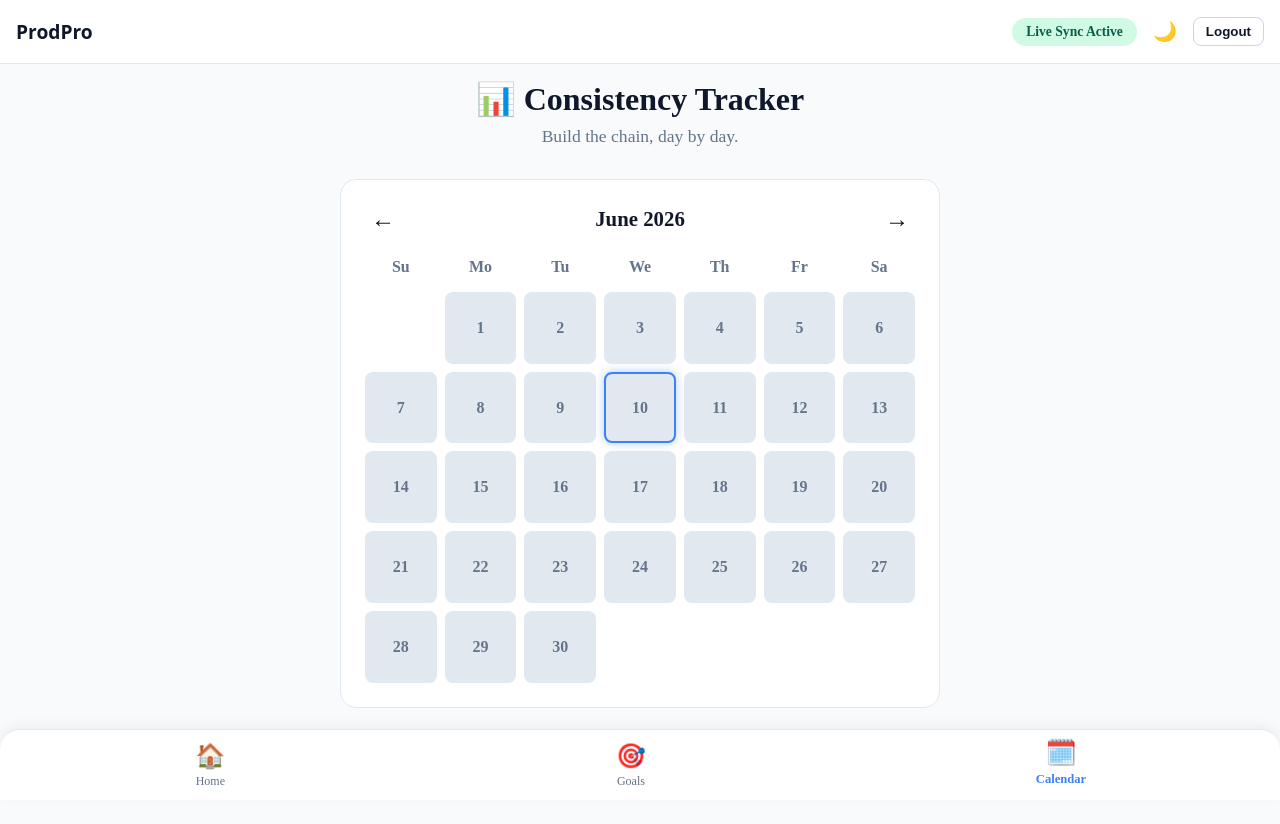
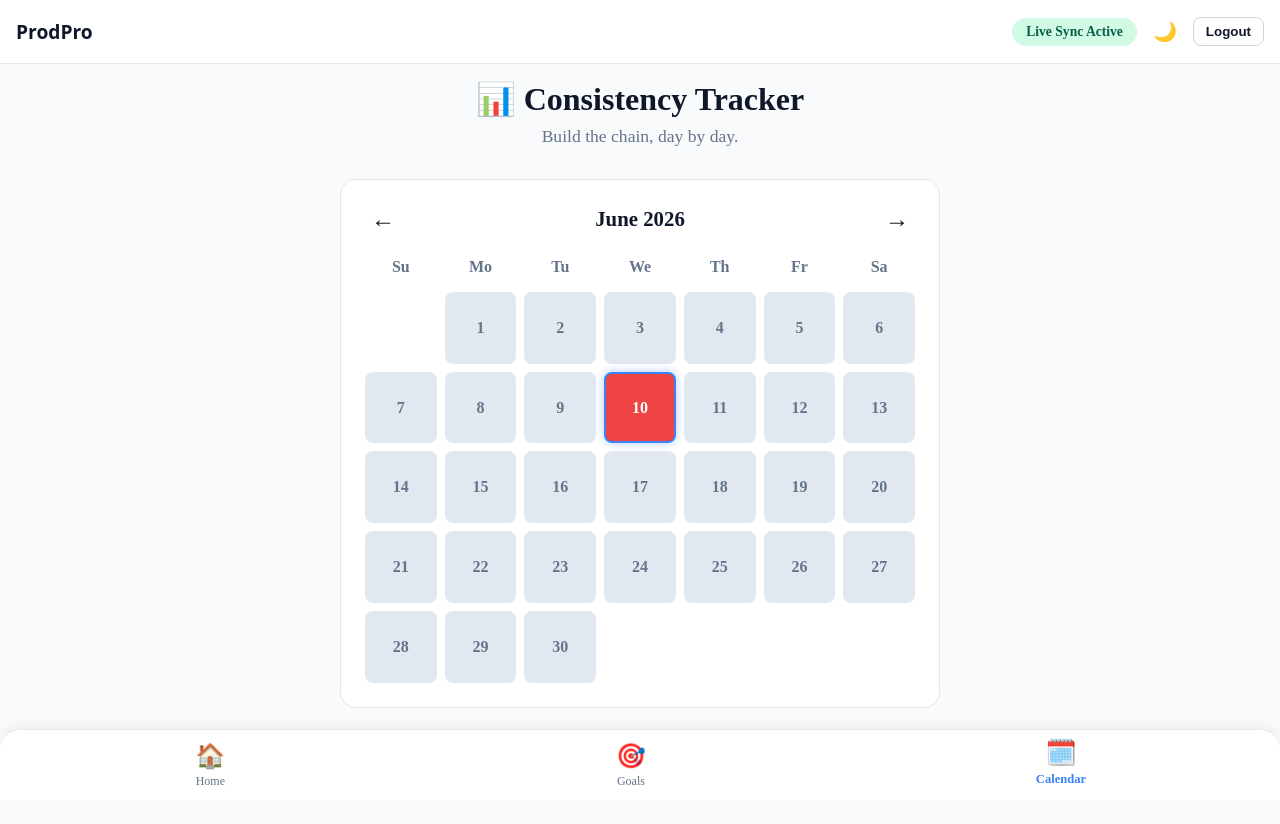
Before and after one commit to chiranjeev2/productivity-pwa, a React (Vite) app in the folder frontend/: page /calendar in a window 1280 px wide. Shown: the top 824 px of the page. Built offline with nearby package versions, Linux system fonts and the light colour scheme; no server answers; sample sign-in values are in the browser's storage.

Commit message:
fix: Implemented live client-side status calculations for today's calendar square

```diff
--- a/frontend/src/pages/Calendar.jsx
+++ b/frontend/src/pages/Calendar.jsx
@@ -21,24 +21,20 @@ const Calendar = () => {
   const daysInMonth = new Date(currentYear, currentMonth + 1, 0).getDate();
   const firstDayOfMonth = new Date(currentYear, currentMonth, 1).getDay();
 
-  // 🔴 FIXED: Cache-First Hydration Strategy
   const fetchCalendarLogs = useCallback(async (showLoading = false) => {
     if (!user) return;
     if (showLoading) setIsLoading(true);
 
-    // 1. Immediately inject the hardware logs snapshot so grid items don't render blank
     const cachedLogs = getSnapshot('calendar_logs');
     if (cachedLogs && Array.isArray(cachedLogs)) {
       setLogs(cachedLogs);
     }
 
-    // 2. Halt here if network status reads offline
     if (isOffline) {
       setIsLoading(false);
       return;
     }
 
-    // 3. If online, fire async fetch loop to update cache definitions gracefully
     try {
       const token = localStorage.getItem('token');
       const response = await fetch(`${API_URL}/calendar`, {
@@ -48,7 +44,7 @@ const Calendar = () => {
         const data = await response.json();
         if (Array.isArray(data)) {
           setLogs(data);
-          saveSnapshot('calendar_logs', data); // Seeding baseline snapshot
+          saveSnapshot('calendar_logs', data);
         }
       }
     } catch (error) {
@@ -80,12 +76,49 @@ const Calendar = () => {
   const handlePrevMonth = () => setCurrentDate(new Date(currentYear, currentMonth - 1, 1));
   const handleNextMonth = () => setCurrentDate(new Date(currentYear, currentMonth + 1, 1));
 
+  // 🔴 FIXED: Dynamic Client-Side Status Engine for Real-Time Offline Colors
   const getLogForDay = (day) => {
     const formattedMonth = String(currentMonth + 1).padStart(2, '0');
     const formattedDay = String(day).padStart(2, '0');
     const dateString = `${currentYear}-${formattedMonth}-${formattedDay}`;
-    // 🔴 FIXED: Guarded search array loop using explicit Array formatting verification
-    return Array.isArray(logs) ? logs.find(log => log.dateString === dateString) : undefined;
+
+    const todayObj = new Date();
+    const todayString = `${todayObj.getFullYear()}-${String(todayObj.getMonth() + 1).padStart(2, '0')}-${String(todayObj.getDate()).padStart(2, '0')}`;
+
+    // Find base server log entry if it exists
+    let log = Array.isArray(logs) ? logs.find(l => l.dateString === dateString) : undefined;
+
+    // Intercept today's block to compute status instantly from offline hardware snapshots
+    if (dateString === todayString) {
+      const localTasks = getSnapshot('tasks') || [];
+      const localWater = getSnapshot(`water_${todayString}`) || 0;
+
+      const totalTasks = localTasks.length;
+      const tasksCompleted = localTasks.filter(t => t.completed).length;
+
+      let computedStatus = 'missed'; // Default baseline state
+      const waterGoalMet = localWater >= 8;
+      const tasksGoalMet = totalTasks > 0 ? tasksCompleted === totalTasks : true;
+
+      if (localWater > 0 || tasksCompleted > 0) {
+        if (waterGoalMet && tasksGoalMet) {
+          computedStatus = 'perfect'; // Everything completed perfectly
+        } else {
+          computedStatus = 'good'; // Progress made, partial completion
+        }
+      }
+
+      return {
+        ...log,
+        dateString,
+        waterIntake: localWater,
+        tasksCompleted,
+        totalTasks,
+        status: computedStatus
+      };
+    }
+
+    return log;
   };
 
   const getSquareColor = (status) => {
@@ -140,7 +173,8 @@ const Calendar = () => {
                     display: 'flex', alignItems: 'center', justifyContent: 'center', fontWeight: 'bold',
                     color: log?.status && log.status !== 'empty' ? '#fff' : mutedText,
                     border: isToday ? '2px solid #3b82f6' : 'none',
-                    boxShadow: isToday ? '0 0 10px rgba(59, 130, 246, 0.4)' : 'none'
+                    boxShadow: isToday ? '0 0 10px rgba(59, 130, 246, 0.4)' : 'none',
+                    transition: 'all 0.3s ease'
                   }}
                 >
                   {day}
@@ -150,6 +184,12 @@ const Calendar = () => {
           </div>
         )}
       </div>
+
+      <div style={{ display: 'flex', justifyContent: 'center', gap: '1rem', marginTop: '2rem', flexWrap: 'wrap' }}>
+        <div style={{ display: 'flex', alignItems: 'center', gap: '8px' }}><div style={{ width: '16px', height: '16px', borderRadius: '4px', background: '#10b981' }}></div><span style={{ fontSize: '0.9rem', color: mutedText }}>Perfect</span></div>
+        <div style={{ display: 'flex', alignItems: 'center', gap: '8px' }}><div style={{ width: '16px', height: '16px', borderRadius: '4px', background: '#3b82f6' }}></div><span style={{ fontSize: '0.9rem', color: mutedText }}>Good</span></div>
+        <div style={{ display: 'flex', alignItems: 'center', gap: '8px' }}><div style={{ width: '16px', height: '16px', borderRadius: '4px', background: '#ef4444' }}></div><span style={{ fontSize: '0.9rem', color: mutedText }}>Missed</span></div>
+      </div>
     </div>
   );
 };
```
